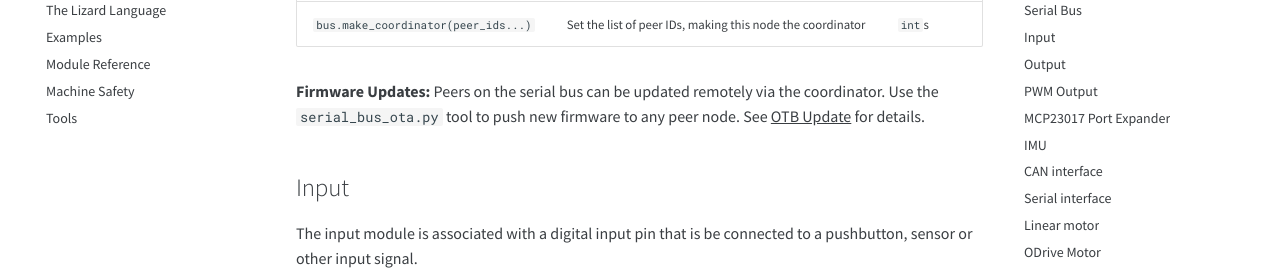
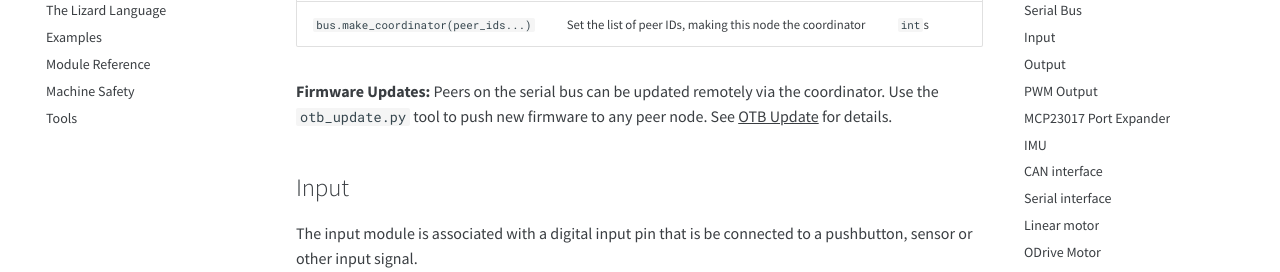
Before and after one commit to zauberzeug/lizard, an MkDocs documentation site: the page built from docs/module_reference.md, in a window 1280 px wide and 900 px high, scrolled down 2707 px. Shown: the part 152-424 px from the top of the window. Built offline with MkDocs 1.6.1 and Material for MkDocs 9.7.7, drawn with Linux system fonts in a browser that asks for light colours; comment, search, counter and statistics services are not loaded.

Commit message:
fix docs

```diff
--- a/docs/module_reference.md
+++ b/docs/module_reference.md
@@ -86,7 +86,7 @@ The serial bus module lets multiple ESP32s share a UART link with a coordinator
 
 **Firmware Updates:**
 Peers on the serial bus can be updated remotely via the coordinator.
-Use the `serial_bus_ota.py` tool to push new firmware to any peer node.
+Use the `otb_update.py` tool to push new firmware to any peer node.
 See [OTB Update](tools.md#otb-update) for details.
 
 ## Input
```
Also changed, not shown: docs/tools.md (+1 -1 lines).
